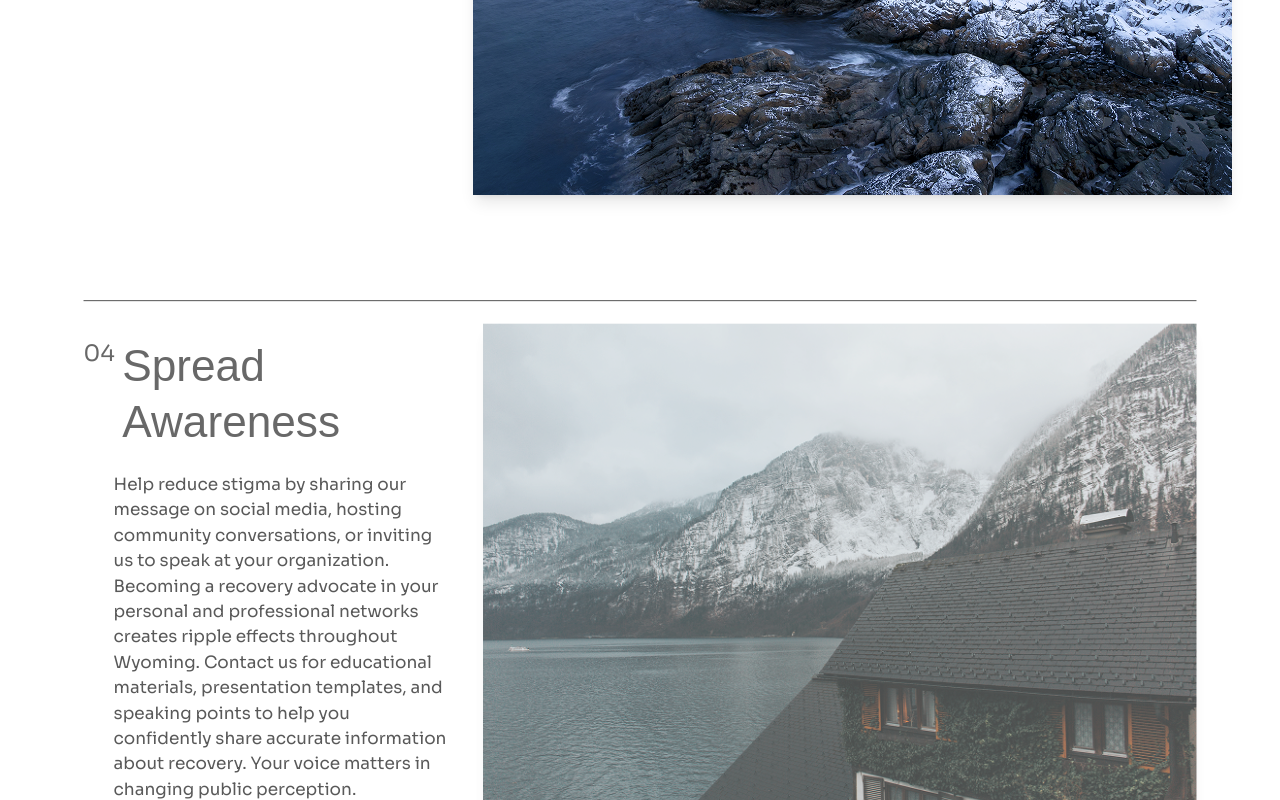
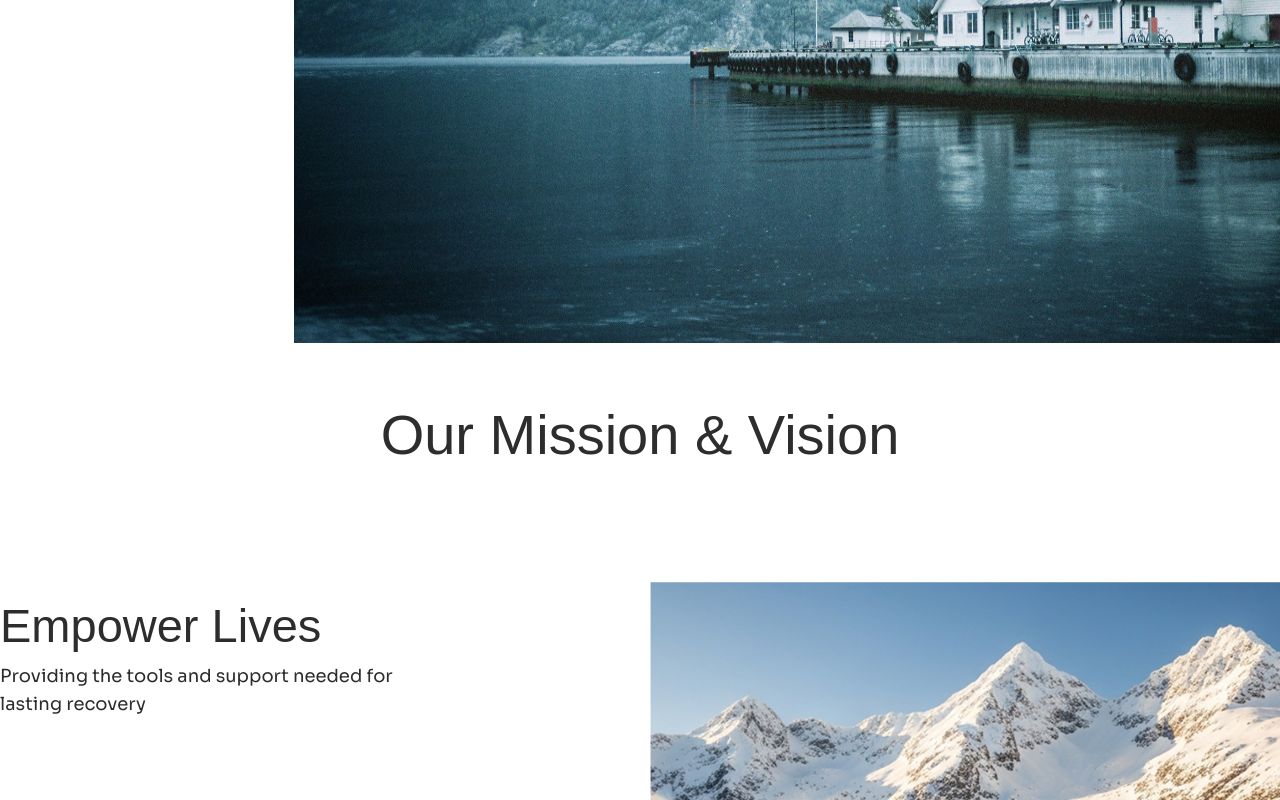
Before and after one commit to AdeJulius46/anime, a Next.js app: page / in a window 1280 px wide. Shown: the part 1688-2488 px from the top of the page. Built offline with nearby package versions, Linux system fonts and the light colour scheme; a web font is replaced by a local one.

Commit message:
sections corrections

```diff
--- a/src/app/Landing/Support/page.tsx
+++ b/src/app/Landing/Support/page.tsx
@@ -63,7 +63,7 @@ const Support = () => {
         {/* Services */}
         <div className="flex flex-col w-full  ">
           {supportServices.map((service, index) => {
-            const start = 0.1 + index * 0.25;
+            const start = 0.1 + index * 0.15;
             const end = start + 0.25;
 
             const serviceProgress = useTransform(
@@ -72,7 +72,7 @@ const Support = () => {
               [0, 1]
             );
 
-            const y = useTransform(serviceProgress, [0, 1], [10 + index * 50, 0]);
+            const y = useTransform(serviceProgress, [0, 1], [10 + index * 20, 0]);
             const opacity = useTransform(serviceProgress, [0, 0.3, 1], [0, 0.5, 1]);
             const scale = useTransform(serviceProgress, [0, 1], [0.85, 1]);
 
--- a/src/app/page.tsx
+++ b/src/app/page.tsx
@@ -36,15 +36,14 @@ export default function Home() {
 
        {/* <Building />  */}
 
-       <Support />
-
-        {/* <About />
+        <About />
         <Ourmission/>
         <Comprehensive />
         <Ourpartner />
         <Believe />
         <Advocating />
-        <Footer />    */}
+       <Support />
+        <Footer />
       </section>
     </div>
   );
```
